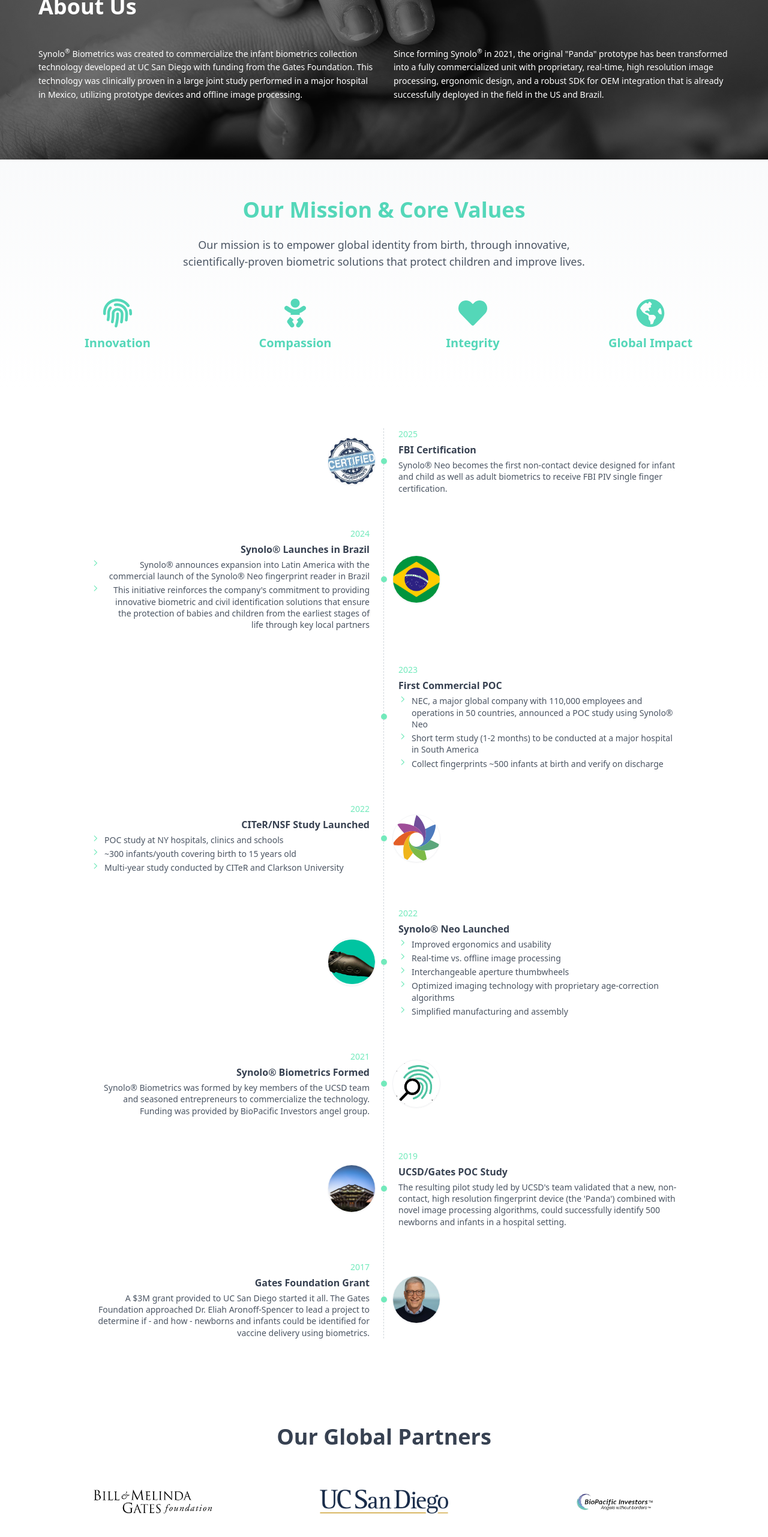
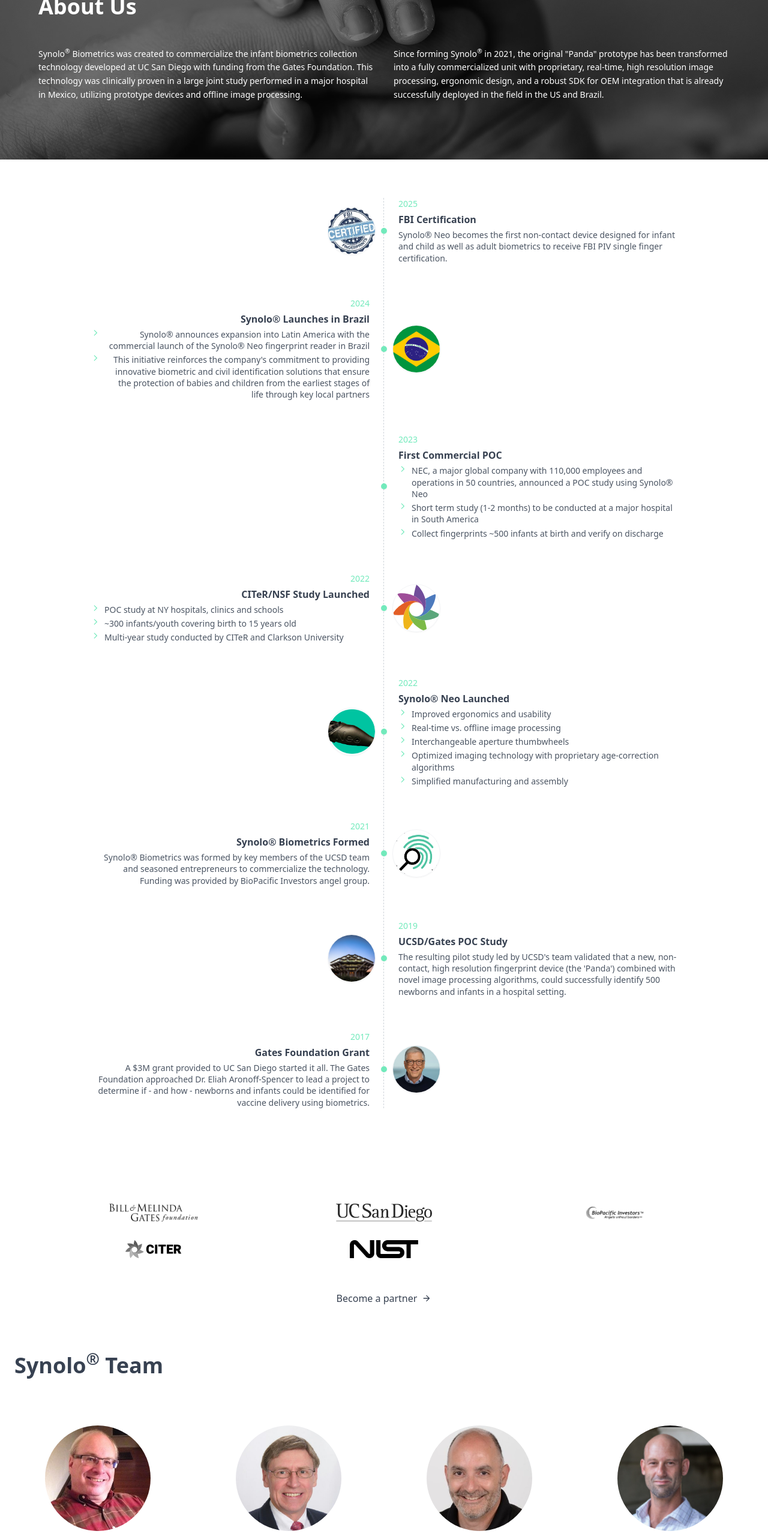
Before and after one commit to danielbarcheta/synolobiometrics, a React (Vite) app: page /#/about in a window 1280 px wide. Shown: the part 234-2797 px from the top of the page at 60% size. Built offline with nearby package versions, Linux system fonts and the light colour scheme.

Commit message:
fix(effects)

```diff
--- a/src/components/MissionAndValues.jsx
+++ b/src/components/MissionAndValues.jsx
@@ -7,24 +7,6 @@
   return (
     <section className="w-full px-6 py-16 bg-gradient-to-b from-gray-50 to-white text-gray-800">
       <div className="max-w-6xl mx-auto text-center">
-        <motion.h2
-          initial={{ opacity: 0, y: -20 }}
-          animate={{ opacity: 1, y: 0 }}
-          transition={{ duration: 0.6 }}
-          className="text-3xl sm:text-4xl font-extrabold mb-6"
-          style={{ color: brandColor }}
-        >
-          Our Mission & Core Values
-        </motion.h2>
-
-        <motion.p
-          initial={{ opacity: 0 }}
-          animate={{ opacity: 1 }}
-          transition={{ delay: 0.2, duration: 0.6 }}
-          className="max-w-2xl mx-auto text-md sm:text-lg text-gray-600 mb-12"
-        >
-          Our mission is to empower global identity from birth, through innovative, scientifically-proven biometric solutions that protect children and improve lives.
-        </motion.p>
 
         <div className="grid grid-cols-1 sm:grid-cols-2 lg:grid-cols-4 gap-8">
           <div className="text-center">
--- a/src/components/Navbar.jsx
+++ b/src/components/Navbar.jsx
@@ -89,7 +89,7 @@
 
       <nav
         className={`w-full flex px-4 justify-between items-center fixed top-0 left-0 right-0 z-[99] transition-all duration-500 ease-in-out
-          ${scrolled ? "bg-white/75 shadow-sm py-2" : "bg-transparent py-4"}
+          ${scrolled ? "bg-white/95 shadow-sm py-2" : "bg-transparent py-4"}
           ${visible ? "opacity-100" : "opacity-0"}
         `}
       >
--- a/src/components/PartnersShowcase.jsx
+++ b/src/components/PartnersShowcase.jsx
@@ -7,60 +7,42 @@
 import scroll5 from "../assets/partner5.png";
 
 const partners = [
-  {
-    name: "Partner 1",
-    logo: scroll1,
-  },
-  {
-    name: "Partner 2",
-    logo: scroll2,
-  },
-  {
-    name: "Partner 3",
-    logo: scroll3,
-  },
-  {
-    name: "Partner 4",
-    logo: scroll4,
-  },
-  {
-    name: "Partner 5",
-    logo: scroll5,
-  },
+  { name: "Partner 1", logo: scroll1 },
+  { name: "Partner 2", logo: scroll2 },
+  { name: "Partner 3", logo: scroll3 },
+  { name: "Partner 4", logo: scroll4 },
+  { name: "Partner 5", logo: scroll5 },
 ];
 
 export default function PartnersShowcase() {
   return (
-    <section className="w-full bg-white pt-20 pb-12 px-6">
+    <section className="w-full bg-white pt-20 px-6">
       <div className="max-w-6xl mx-auto">
-        <h2 className="text-3xl sm:text-4xl font-bold text-center mb-12 text-gray-700">
-          Our Global Partners
-        </h2>
 
-        <div className="grid grid-cols-1 sm:grid-cols-2 md:grid-cols-3 gap-0.5">
+        <div className="grid grid-cols-1 sm:grid-cols-2 md:grid-cols-3 gap-px">
           {partners.map((partner, idx) => (
             <div
               key={idx}
-              className="flex items-center justify-center h-[80px]"
+              className="flex items-center justify-center h-[60px]"
             >
               <img
                 src={partner.logo}
                 alt={partner.name}
-                className="max-h-[40px] max-w-full object-contain"
+                className="max-h-[30px] max-w-full object-contain grayscale"
               />
             </div>
           ))}
         </div>
 
-        <div className="flex justify-end mt-8">
+        <div className="flex justify-center mt-10">
           <a
             href="/contact"
-            className="inline-flex items-center gap-2 text-sm font-medium text-gray-700 px-4 py-2 rounded-full transition-colors hover:text-[#33cfab]"
-            style={{ border: "none", backgroundColor: "transparent" }}
+            className="inline-flex items-center gap-2 text-sm sm:text-base font-medium text-gray-700 transition-colors hover:text-[#33cfab]"
           >
-            Become Our Partner <MdArrowForward className="text-base" />
+            Become a partner <MdArrowForward className="text-base" />
           </a>
         </div>
+
       </div>
     </section>
   );
--- a/src/components/Testimonials.jsx
+++ b/src/components/Testimonials.jsx
@@ -21,16 +21,17 @@
   return (
     <section
       id="clients"
-      className="w-full px-6 pt-10 pb-24 bg-white overflow-hidden"
+      className="w-full px-6 pt-20 pb-24 bg-white overflow-hidden"
     >
-      <div className="w-full flex justify-center mb-16" data-aos="fade-up">
-        <h2 className="text-3xl sm:text-4xl font-bold text-center text-gray-700">
+      <div className="max-w-7xl mx-auto">
+        <div className="mb-20" data-aos="fade-up">
+          <h2 className="text-3xl sm:text-4xl font-bold text-gray-700 text-left">
             Synolo<sup>®</sup> Team
           </h2>
         </div>
 
         <div
-        className="grid grid-cols-1 sm:grid-cols-2 lg:grid-cols-4 gap-10 max-w-7xl mx-auto"
+          className="grid grid-cols-1 sm:grid-cols-2 lg:grid-cols-4 gap-10"
           data-aos="fade-up"
         >
           {feedback.slice(0, 4).map((card, idx) => (
@@ -43,6 +44,7 @@
             </div>
           ))}
         </div>
+      </div>
     </section>
   );
 };
--- a/src/pages/About.jsx
+++ b/src/pages/About.jsx
@@ -10,10 +10,10 @@
   return (
     <>
    <AboutHero/>
-   <MissionAndValues/>
     <Timeline/>
-    <PartnersShowcase/>
+                 <PartnersShowcase/>
    <Testimonials/>
+      <MissionAndValues/>
    <Footer/>
    </>
   );
```
Lines whose indentation alone changed are shown as unchanged.
